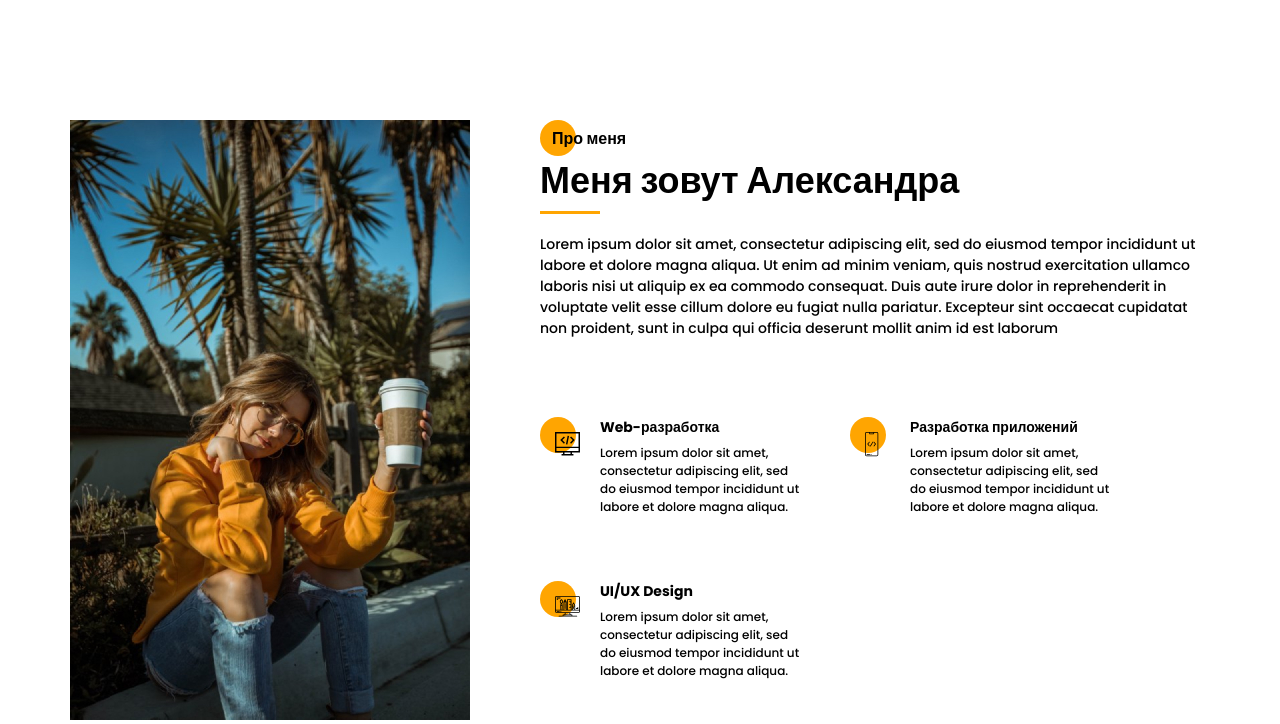
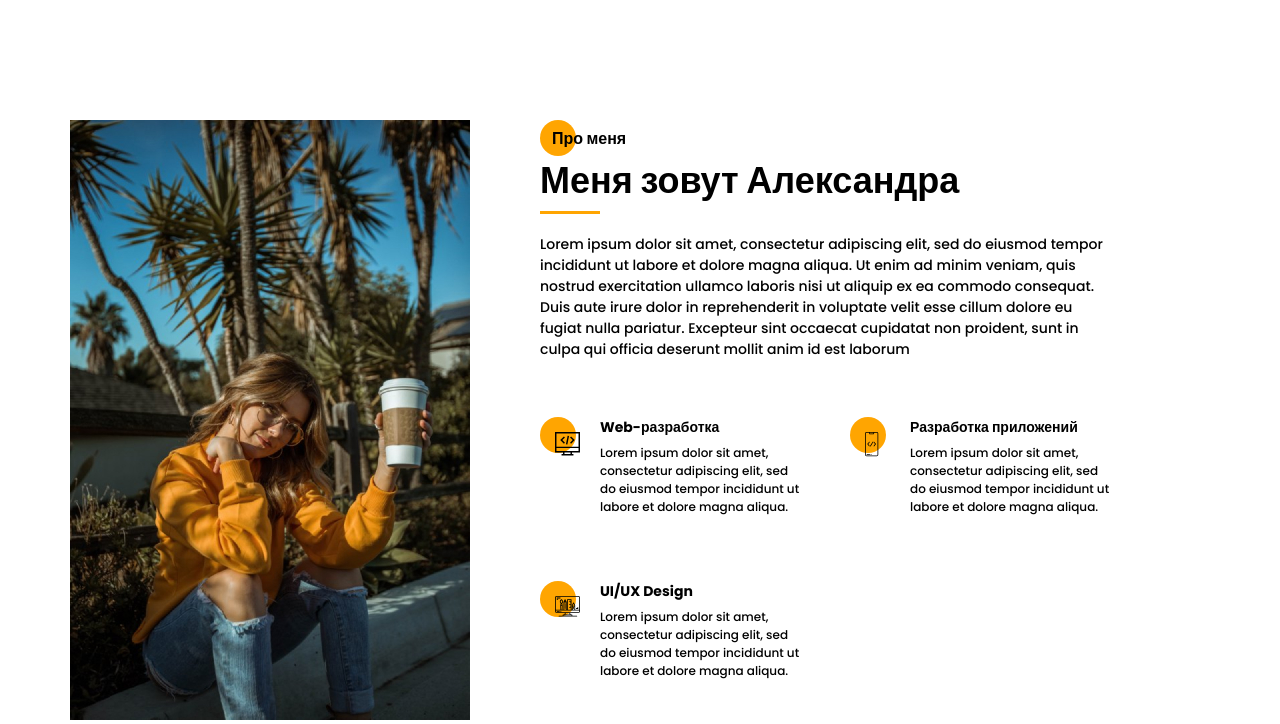
Before and after one commit to savitskicosta/Training_Udemy_Portfolio, a plain HTML site: page src/index.html in a window 1280 px wide. Shown: the part 800-1524 px from the top of the page. Drawn offline with Linux system fonts and the light colour scheme.

Commit message:
refactoring section about text

```diff
--- a/src/scss/blocks/_about.scss
+++ b/src/scss/blocks/_about.scss
@@ -26,6 +26,7 @@
 		padding-top: 1px;
 	}
 	&__text {
+		max-width: 570px;
 		margin-top: 20px;
 		font-size: 14px;
 		line-height: 21px;
```
Also changed, not shown: src/css/style.min.css.
